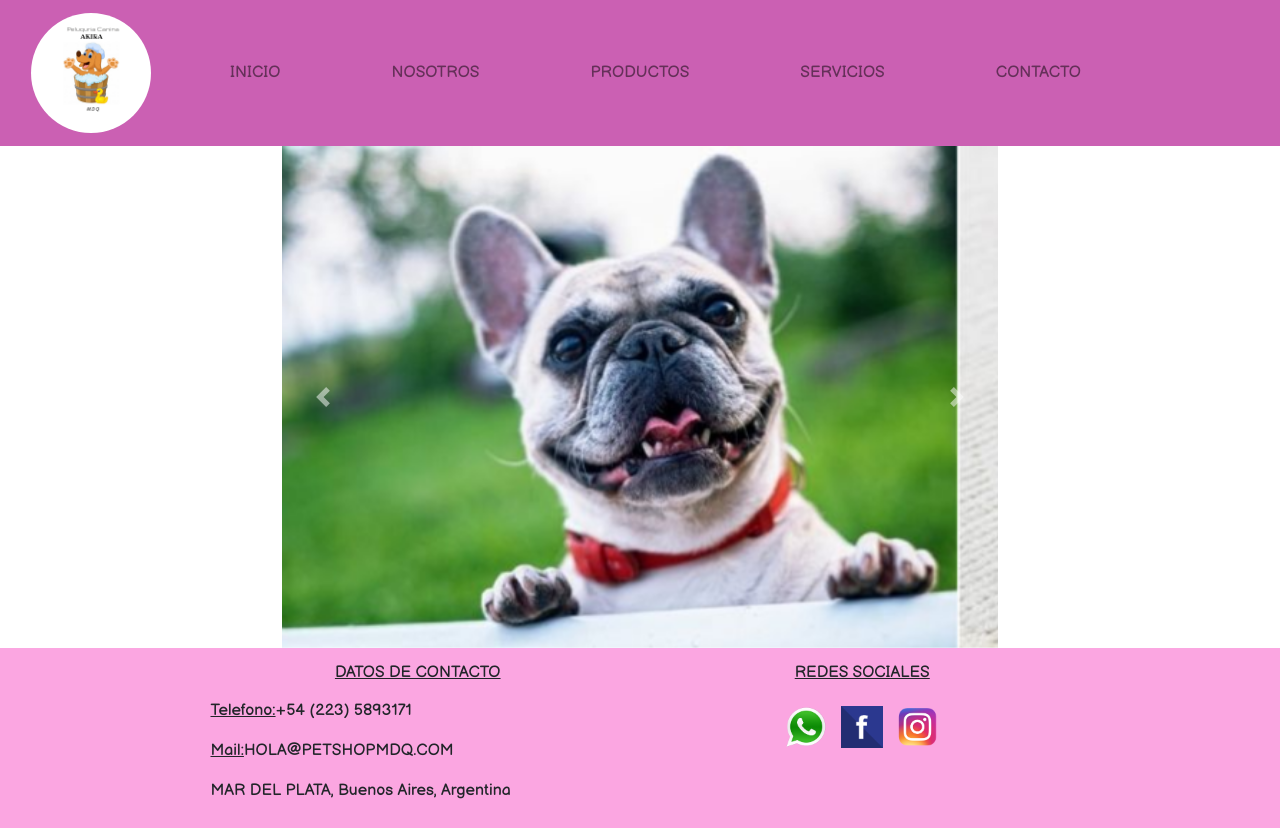
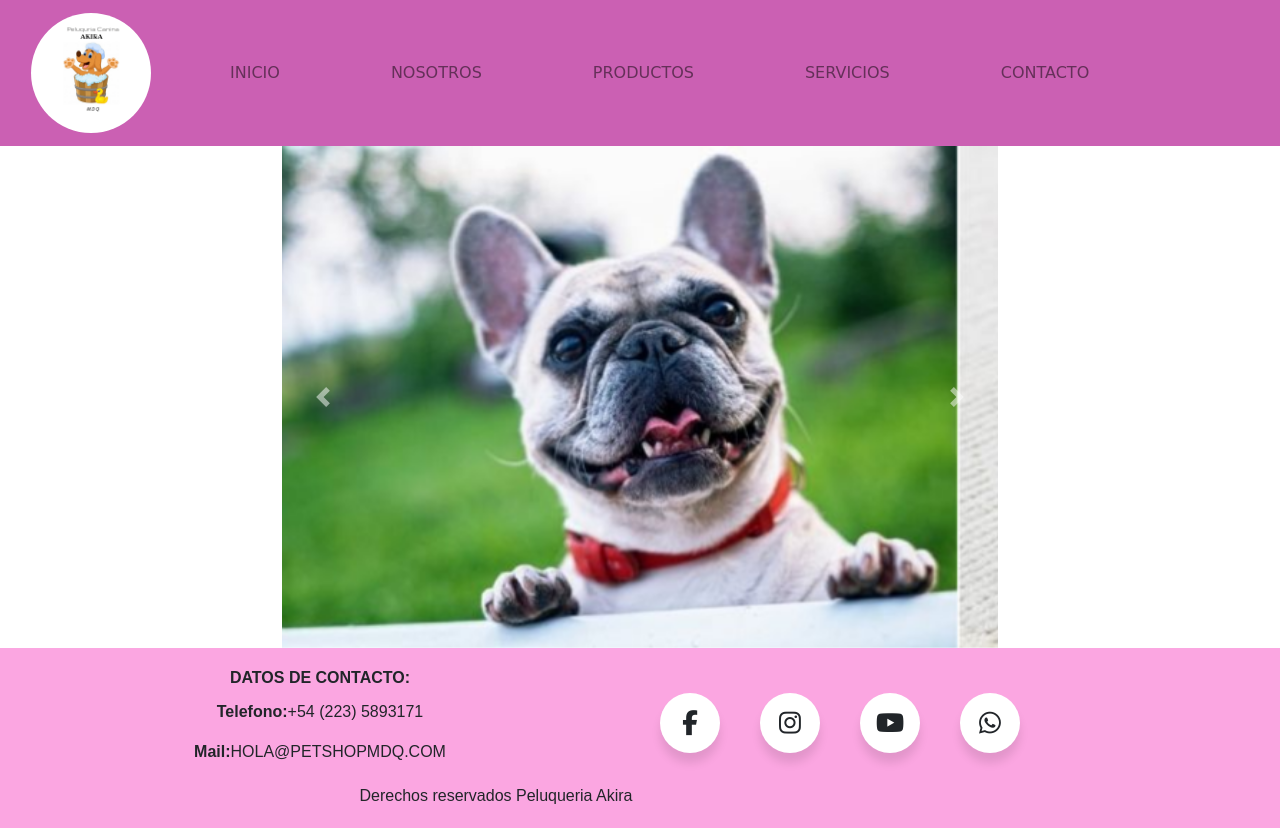
Before and after one commit to anamad8/peluqueriaAkira, a plain HTML site: page index.html in a window 1280 px wide. Drawn offline with nearby package versions, Linux system fonts and the light colour scheme.

Commit message:
modificacion del fooster

```diff
--- a/index.html
+++ b/index.html
@@ -64,32 +64,37 @@
 		<div class="whatsapp">
 			<a href="#"><img src="media/img/whatsapp.png" alt="whatsapp"></a>
 		</div>
-		<footer class="justify-content-center">
-            <div class="d-flex">
-				<div class="row row-cols-2">
-					<div class="col">
-						<h4>DATOS DE CONTACTO</h4>
-					</div>
-					<div class="col">
-						<h4>REDES SOCIALES</h4>
-					</div>
-					<div class="col">
-						<p><samp>Telefono:</samp>+54 (223) 5893171</p>
-						<p><samp>Mail:</samp>HOLA@PETSHOPMDQ.COM</p>
-						<p> MAR DEL PLATA, Buenos Aires, Argentina</p>
-					</div>
-					<div class="col red d-flex justify-content-center">
-						<a href="#"><img src="media/img/whatsapp.png" alt="whatsapp"></a>
-						<a href="#"><img src="media/img/face.png" alt="faceboock"></a>
-						<a href="#"><img src="media/img/imtagram.png" alt="imtagram"></a>
-					</div>
+
+		<footer >
+			<div class="dato">
+				<h4><b>DATOS DE CONTACTO:</b></h4>
+				<p><b>Telefono:</b>+54 (223) 5893171</p>
+				<p><b>Mail:</b>HOLA@PETSHOPMDQ.COM</p>
+			</div>
+
+			<div class="redes">
+				<div class="icon facebook">
+					<samp><i class="fab fa-facebook-f"></i></samp>
+				</div>
+				<div class="icon instagram">
+					<samp><i class="fab fa-instagram"></i></samp>
+				</div>
+				<div class="icon youtube">
+					<samp><i class="fab fa-youtube"></i></samp>
+				</div>
+				<div class="icon whass">
+					<samp><i class="fab fa-whatsapp"></i></samp>
 				</div>
 			</div>
+			<div class="der">
+				<p>Derechos reservados Peluqueria Akira</p>
+			</div>
 		</footer>
+
 
     <!-- Option 1: jQuery and Bootstrap Bundle (includes Popper) -->
     <script src="https://code.jquery.com/jquery-3.5.1.slim.min.js" integrity="sha384-DfXdz2htPH0lsSSs5nCTpuj/zy4C+OGpamoFVy38MVBnE+IbbVYUew+OrCXaRkfj" crossorigin="anonymous"></script>
     <script src="https://cdn.jsdelivr.net/npm/bootstrap@4.5.3/dist/js/bootstrap.bundle.min.js" integrity="sha384-ho+j7jyWK8fNQe+A12Hb8AhRq26LrZ/JpcUGGOn+Y7RsweNrtN/tE3MoK7ZeZDyx" crossorigin="anonymous"></script>
-
+	<script src="https://kit.fontawesome.com/2801622a05.js" crossorigin="anonymous"></script>
 	</body>
 </html>
--- a/sass/_main.scss
+++ b/sass/_main.scss
@@ -38,6 +38,8 @@ video{
     width: 50%;
 	text-align:justify;
 	padding-right: 15px;
+	font-family: $texto2;
+	line-height: 180%;
 
 }
 
@@ -131,31 +133,88 @@ footer{
     position: relative;
     width: 100%;
     height: 180px;
-    display: flex;
+    display: grid;
+	grid-template-columns: 50% 50%;
     background-color: $color__footer;
-	font-family: $texto;
+	font-family: $texto3;
 
-	samp{
-		text-decoration: $samp;
-		font-family: $texto;
+	.dato h4{
+		font-size: 1rem;
+		text-align: center;
+		padding: 5px 0;
 	}
 
-	img{
-		height: 3em;
-		padding: 3px;
-		margin: 4px;
-	}
-	img:hover{
-		opacity: 2;
-	}
-
-	h4{
+	.dato p{
 		font-size: 1rem;
-		text-decoration: underline;
 		text-align: center;
 	}
 
 	p{
-		font-size: 1rem;
+		display: block;
+		text-align: center;
+	}
+
+	.der p{
+		text-align: center;
+		margin-left: 55%;
+	}
+	.redes{
+		display: inline-flex;
+
+		.icon:hover samp{
+			color: #fff;
+		}
+
+		.icon:hover samp,
+		.icon:hover{
+			text-shadow: 0px -1px 0px rgba(0,0,0,0.4);
+		}
+		.facebook:hover samp,
+		.facebook:hover :before{
+			background: #3B5999;
+		}
+		.instagram:hover samp,
+		.instagram:hover :before{
+			background: #e1306c;
+		}
+		.youtube:hover samp,
+		.youtube:hover :before{
+			background: #e03047;
+		}
+		.whass:hover samp,
+		.whass:hover :before{
+			background: #30e065;
+		}
+
+		.icon{
+			margin: 0 20px;
+			display: flex;
+			align-items: center;
+			justify-content: center;
+			flex-direction: column;
+			position: relative;
+			z-index: 2;
+			cursor: pointer;
+			transform: all 0.4s cubic-bezier(0.68,-0.55,0.265,1.55);
+
+			samp{
+				position: relative;
+				height: 60px;
+				width: 60px;
+				display: block;
+				background: #fff;
+				text-align: center;
+				border-radius: 50%;
+				z-index: 2;
+				box-shadow: 0 10px 10px rgba(0,0,0,0.1);
+
+				i{
+					font-size: 25px;
+					line-height: 60px;
+				}
+			}
+		}
+
+
 	}
 }
--- a/sass/_variables.scss
+++ b/sass/_variables.scss
@@ -5,6 +5,6 @@ $color__titulo: blueviolet;
 $color__h2: white;
 $color__input: rgba(246, 198, 248, 0.945);
 
-$texto: 'Balsamiq Sans', cursive;
-
-$samp: underline;
+$texto: 'Freckle Face', cursive;
+$texto2: 'Orelega One', cursive;
+$texto3: 'Ubuntu', sans-serif;
```
Also changed, not shown: nosotros.html (+2 -2 lines), css/estilo.css, 1 other file.
